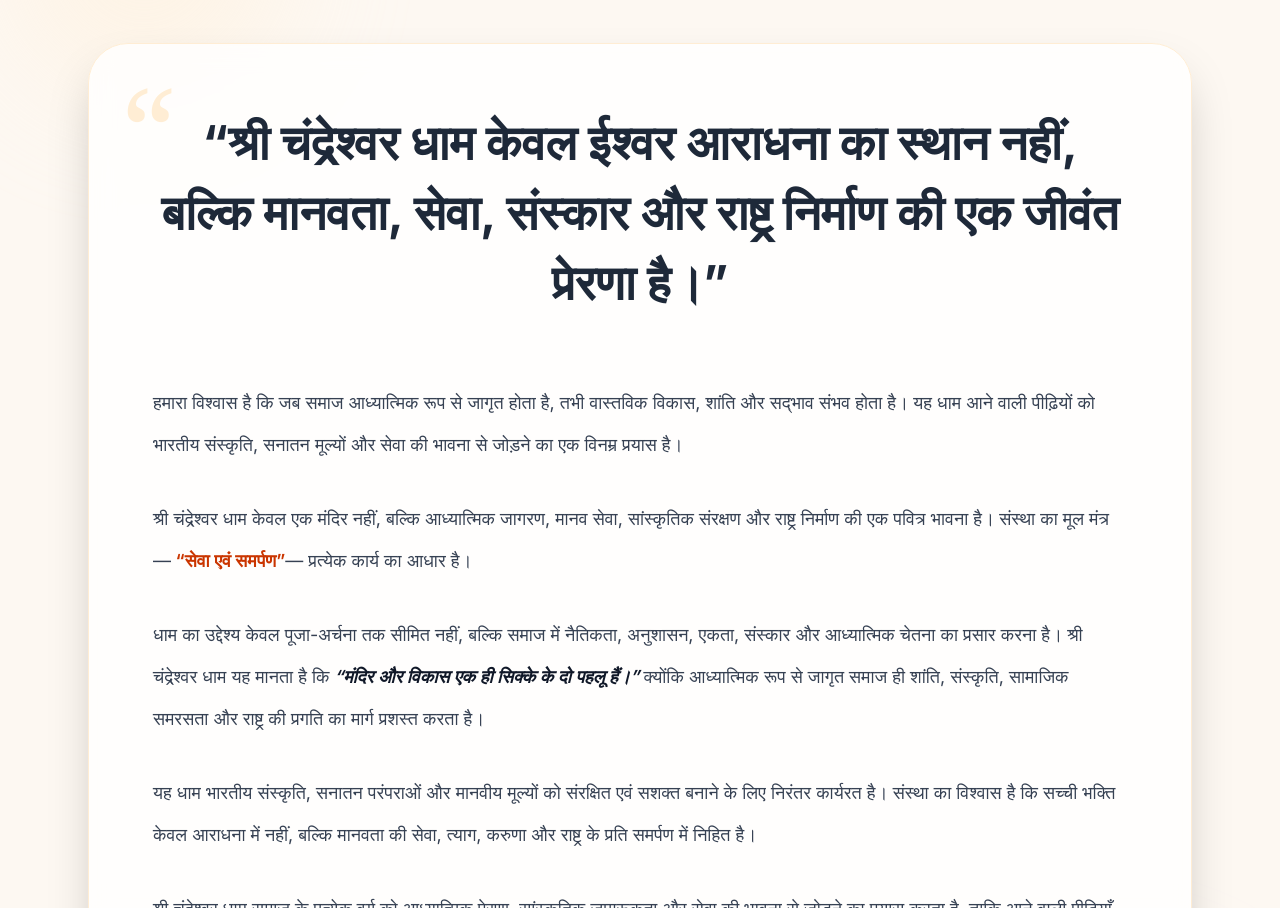
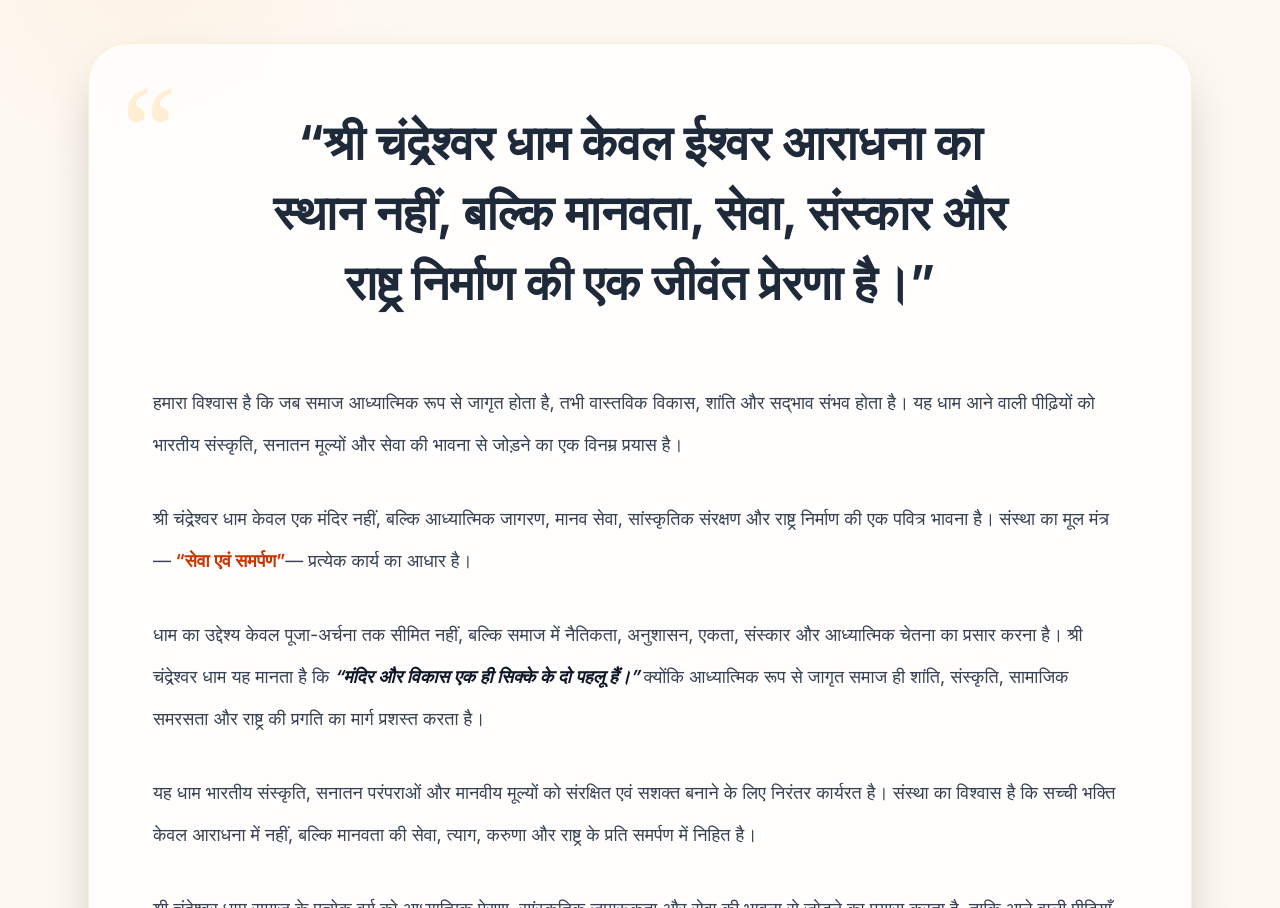
Before and after one commit to PathakAnshika/ShivTempleWebsite, a Next.js app: page /about in a window 1280 px wide. Shown: the part 3461-4369 px from the top of the page. Built offline with nearby package versions, Linux system fonts and the light colour scheme.

Commit message:
Upgrade Next.js to fix security vulnerability

```diff
--- a/app/about/page.jsx
+++ b/app/about/page.jsx
@@ -464,7 +464,7 @@ export default function AboutPage() {
   font-bold
   text-gray-800
   text-center
-  max-w-5xl mx-auto
+  max-w-3xl mx-auto
   mb-16
 ">
           “श्री चंद्रेश्वर धाम केवल ईश्वर आराधना का स्थान नहीं,
```
